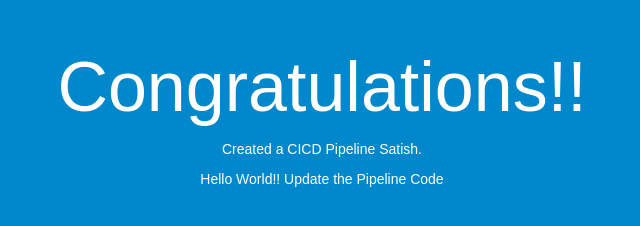
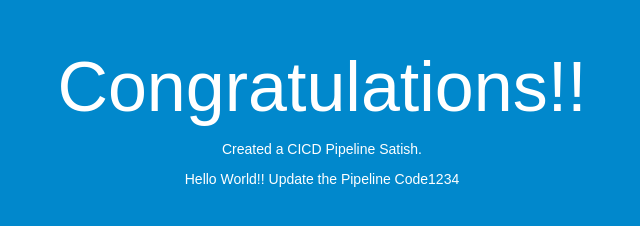
Before and after one commit to satishawsdev89/code_deploy_demo, a plain HTML site: page index.html in a window 1280 px wide. Shown: the full height of the page, 318-958 px from the left. Drawn offline with Linux system fonts and the light colour scheme.

Commit message:
first commit

```diff
--- a/index.html
+++ b/index.html
@@ -28,7 +28,7 @@
   <div align="center">
 <h1>Congratulations!!</h1>
 <p>Created a CICD Pipeline Satish.</p>
-    <p>Hello World!! Update the Pipeline Code</p>
+    <p>Hello World!! Update the Pipeline Code1234</p>
   </div>
 </body>
 </html>
```
